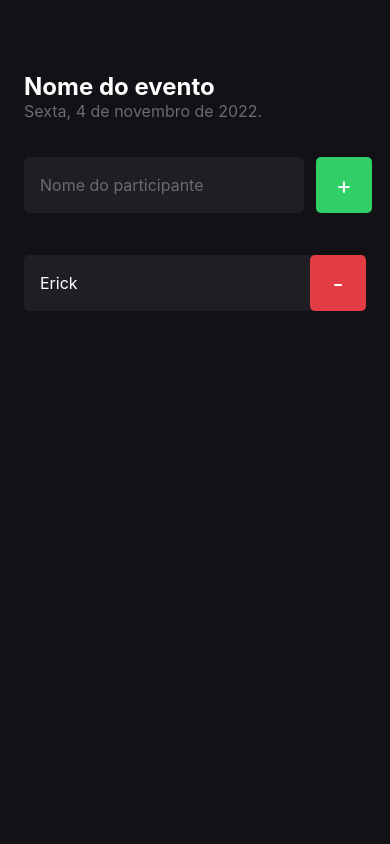
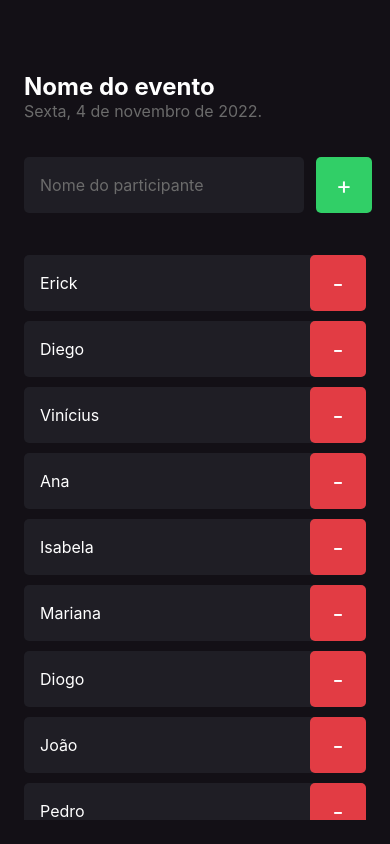
Before and after one commit to erick-costa/imhere, a React Native app: screen / in a window 390 px wide. Built offline with nearby package versions, Linux system fonts and the light colour scheme.

Commit message:
screen scrolling

```diff
--- a/src/screens/Home/index.tsx
+++ b/src/screens/Home/index.tsx
@@ -1,14 +1,34 @@
-import { Text, TextInput, TouchableOpacity, View } from "react-native"
+import {
+  ScrollView,
+  Text,
+  TextInput,
+  TouchableOpacity,
+  View,
+} from "react-native"
 import { styles } from "./styles"
 import { Participant } from "../../components/Participant"
 
 export function Home() {
+  const participants = [
+    "Erick",
+    "Diego",
+    "Vinícius",
+    "Ana",
+    "Isabela",
+    "Mariana",
+    "Diogo",
+    "João",
+    "Pedro",
+    "Yuri",
+    "Rodrigo",
+  ]
+
   function handleAddParticipant() {
     console.log("Você clicou no botão de adicionar")
   }
 
   function handleRemoveParticipant(name: string) {
-    console.log(`Você clicou em remover o participante ${name}`)
+    console.log(`Você clicou em remover o(a) participante ${name}`)
   }
 
   return (
@@ -28,10 +48,15 @@ export function Home() {
         </TouchableOpacity>
       </View>
 
-      <Participant
-        name="Erick"
-        onRemove={() => handleRemoveParticipant("Erick")}
-      />
+      <ScrollView showsVerticalScrollIndicator={false}>
+        {participants.map((participant) => (
+          <Participant
+            key={participants.indexOf(participant)}
+            name={participant}
+            onRemove={() => handleRemoveParticipant(participant)}
+          />
+        ))}
+      </ScrollView>
     </View>
   )
 }
```
